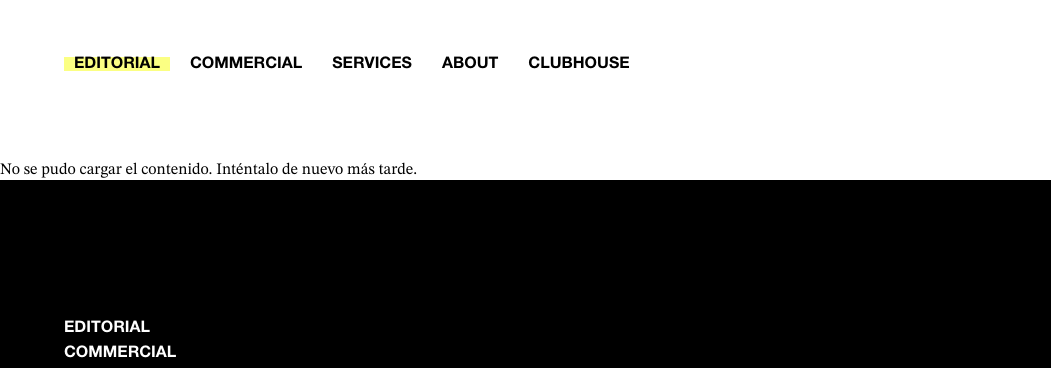
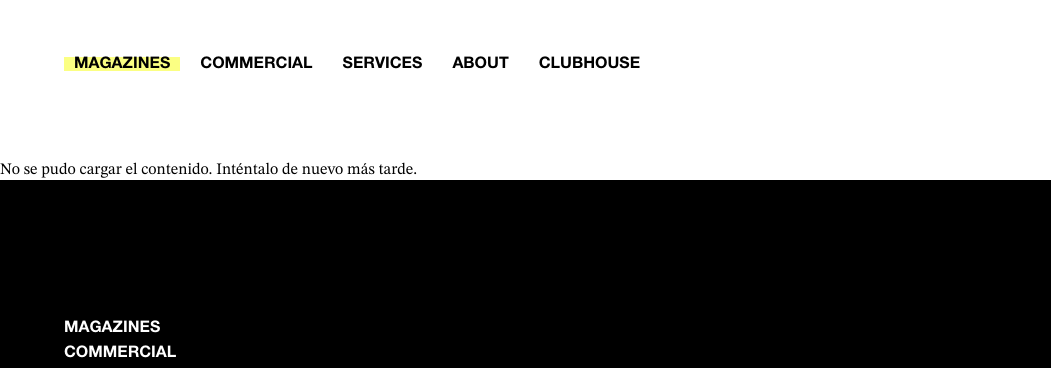
Before and after one commit to rosmafun/roomservice039, a website: page work.html in a window 1280 px wide. Shown: the top 368 px of the page, 0-1051 px from the left. Drawn offline with Linux system fonts and the light colour scheme; no server answers.

Commit message:
Actualización de editorial a magazines en toda la web

```diff
--- a/work.html
+++ b/work.html
@@ -12,7 +12,7 @@
         <nav class="navbar">
             <a href="index.html" class="logo2"><img src="images/logo.png" alt="logo" class="logo"></a>
             <ul>
-                <li><a href="work.html" class="nav-link" style="background-color: #fbff83;">EDITORIAL</a></li>
+                <li><a href="work.html" class="nav-link" style="background-color: #fbff83;">MAGAZINES</a></li>
                 <li><a href="commercial.html" class="nav-link">COMMERCIAL</a></li>
                 <li><a href="services.html" class="nav-link">SERVICES</a></li>
                 <li><a href="about.html" class="nav-link">ABOUT</a></li>
@@ -31,7 +31,7 @@
     <div class="mobile-links" id="mobile-links">
     <img src="images/x.svg" style="width: 26px;" class="overlay-close" id="overlay-close" alt="close">
     <ul>
-       <li><a href="work.html" class="nav-link">EDITORIAL</a></li>
+       <li><a href="work.html" class="nav-link">MAGAZINES</a></li>
         <li><a href="commercial.html" class="nav-link">COMMERCIAL</a></li>
         <li><a href="services.html" class="nav-link">SERVICES</a></li>
         <li><a href="about.html" class="nav-link">ABOUT</a></li>
@@ -61,7 +61,7 @@
     <div class="footer-right-column">
         <div class="footer-links">
             <ul>
-                <li><a href="work.html">EDITORIAL</a></li>
+                <li><a href="work.html">MAGAZINES</a></li>
                 <li><a href="commercial.html">COMMERCIAL</a></li>
                 <li><a href="services.html">SERVICES</a></li>
                 <li><a href="about.html">ABOUT</a></li>
@@ -82,7 +82,7 @@
         </div>
         <div class="footer-links">
             <ul>
-                <li><a href="work.html">EDITORIAL</a></li>
+                <li><a href="work.html">MAGAZINES</a></li>
                 <li><a href="commercial.html">COMMERCIAL</a></li>
                 <li><a href="services.html">SERVICES</a></li>
                 <li><a href="about.html">ABOUT</a></li>
```
Also changed, not shown: about.html (+4 -4 lines), clubhouse.html (+4 -4 lines), commercial.html (+4 -4 lines), index.html (+5 -5 lines), services.html (+4 -4 lines).
